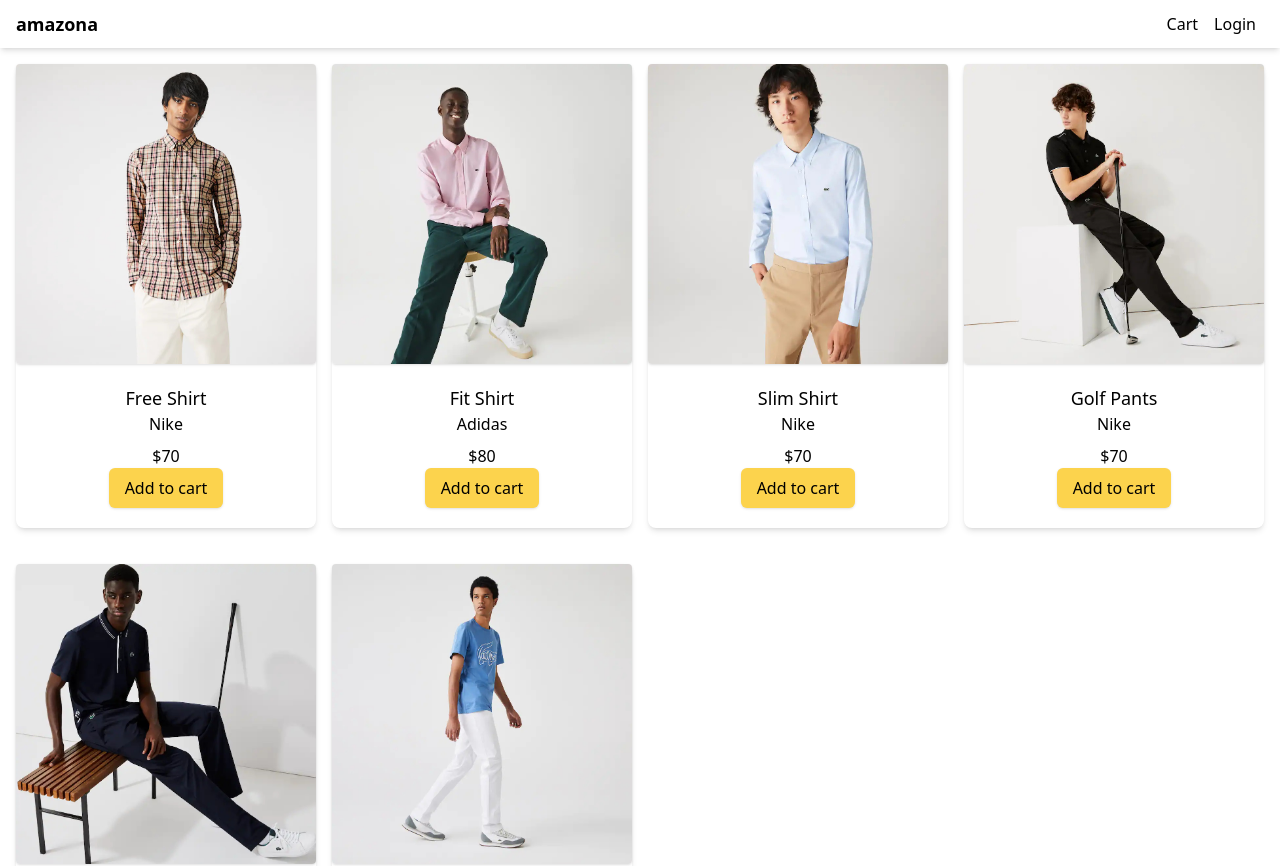
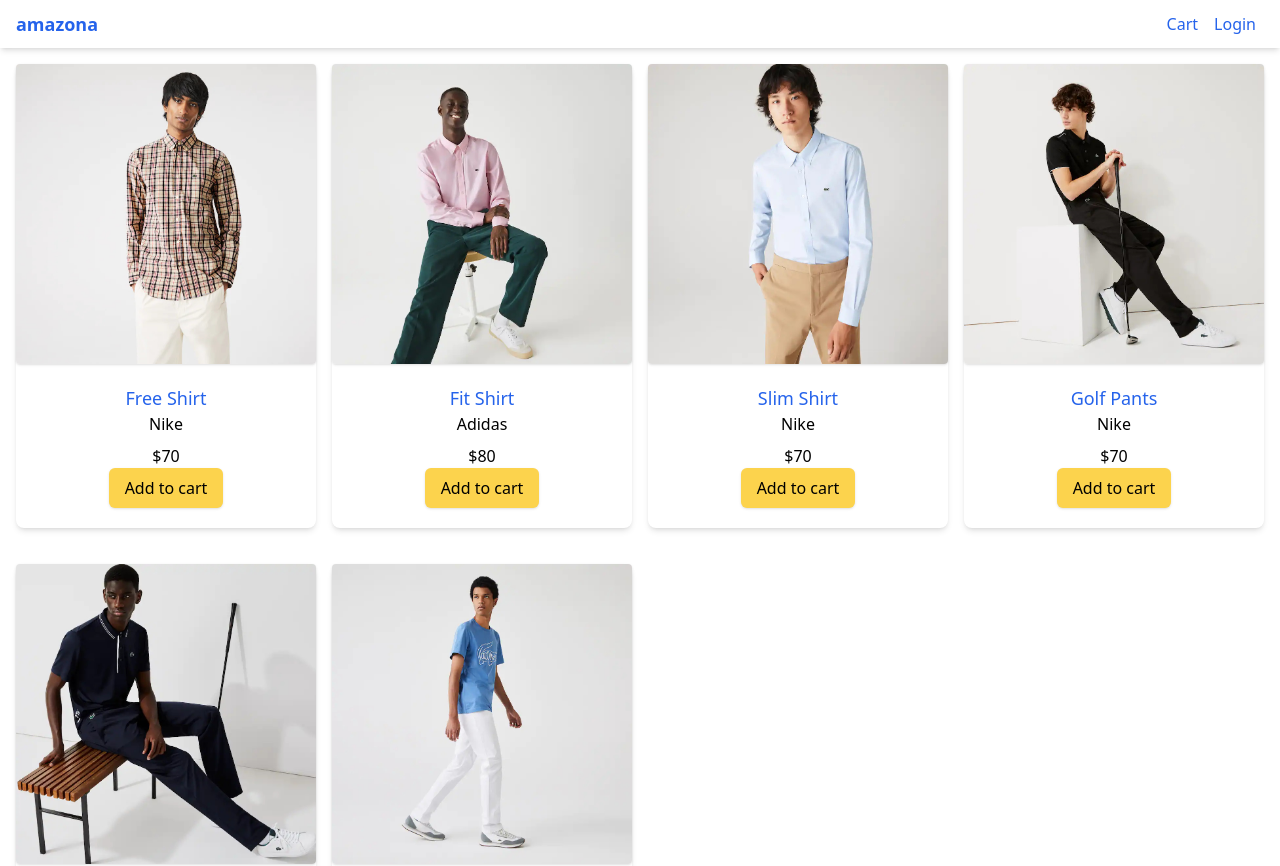
Before and after one commit to capmahin/Project-amazone, a Next.js app: page / in a window 1280 px wide. Shown: the top 866 px of the page. Built offline with nearby package versions, Linux system fonts and the light colour scheme; no server answers.

Commit message:
change a tag in global.css to blue

```diff
--- a/styles/globals.css
+++ b/styles/globals.css
@@ -19,8 +19,7 @@ body {
 }
 
 a {
-  color: inherit;
-  text-decoration: none;
+  @apply text-blue-600 hover:text-blue-800;
 }
 
 @media (prefers-color-scheme: dark) {
```
